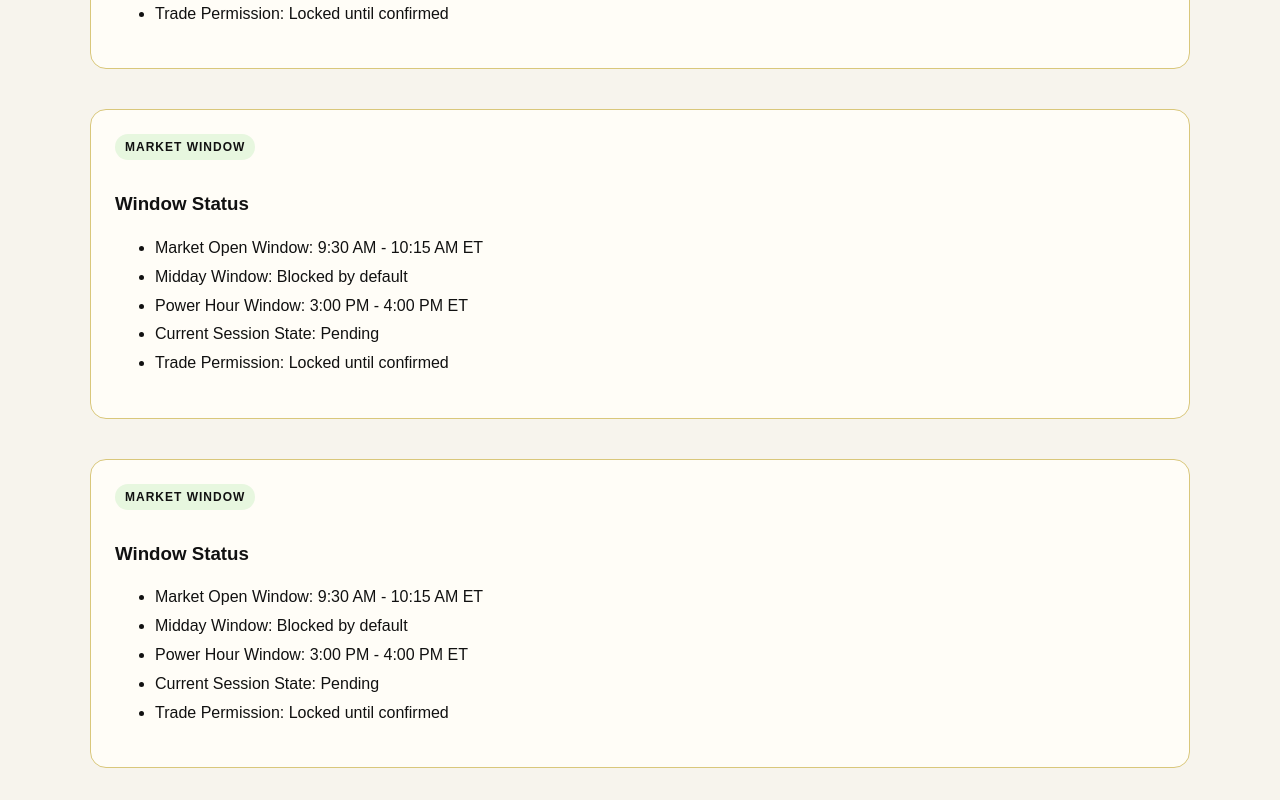
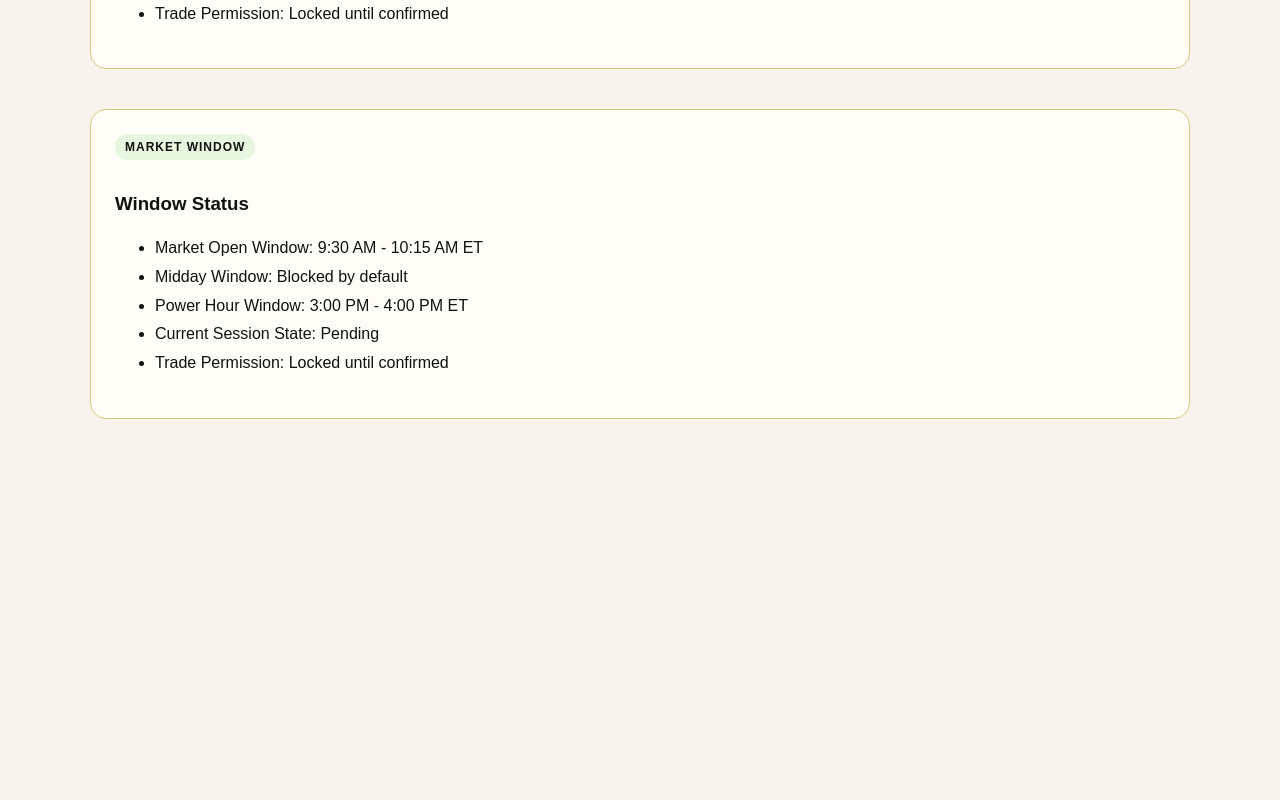
Before and after one commit to 1anointedradio-maker/elharvest-web, a Next.js app: page / in a window 1280 px wide. Shown: the part 6170-6970 px from the top of the page. After the commit the page ends 6621 px from the top, so only its background shows below. Built offline with nearby package versions, Linux system fonts and the light colour scheme.

Commit message:
Remove market window section from page
Removed a section displaying market window information.

```diff
--- a/app/page.jsx
+++ b/app/page.jsx
@@ -641,69 +641,7 @@ export default function Home() {
   </ul>
 
 </section>
-      <section
 
-  style={{
-
-    marginTop: "40px",
-
-    background: "#fffdf7",
-
-    border: "1px solid #d9c77b",
-
-    borderRadius: "16px",
-
-    padding: "24px",
-
-  }}
-
->
-
-  <div
-
-    style={{
-
-      display: "inline-block",
-
-      fontSize: "12px",
-
-      fontWeight: "bold",
-
-      letterSpacing: "1px",
-
-      padding: "6px 10px",
-
-      borderRadius: "999px",
-
-      background: "#e7f7df",
-
-      marginBottom: "14px",
-
-    }}
-
-  >
-
-    MARKET WINDOW
-
-  </div>
-
-  <h3>Window Status</h3>
-
-  <ul style={{ lineHeight: "1.8" }}>
-
-    <li>Market Open Window: 9:30 AM - 10:15 AM ET</li>
-
-    <li>Midday Window: Blocked by default</li>
-
-    <li>Power Hour Window: 3:00 PM - 4:00 PM ET</li>
-
-    <li>Current Session State: Pending</li>
-
-    <li>Trade Permission: Locked until confirmed</li>
-
-  </ul>
-
-</section>
     </main>
   );
 }
```
